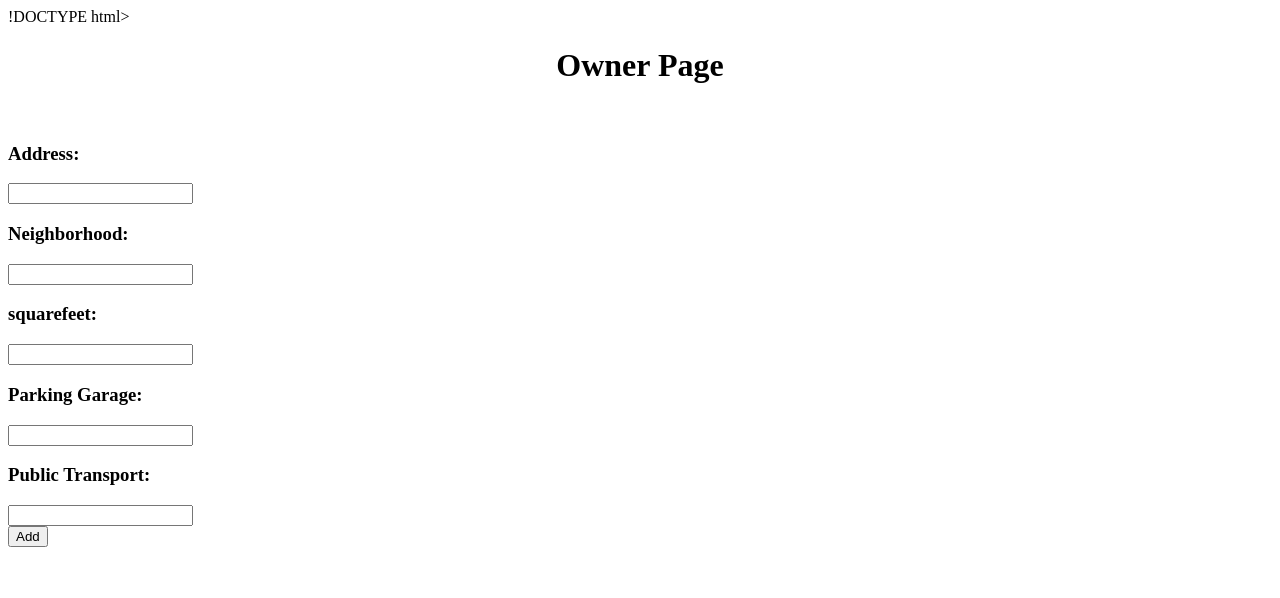
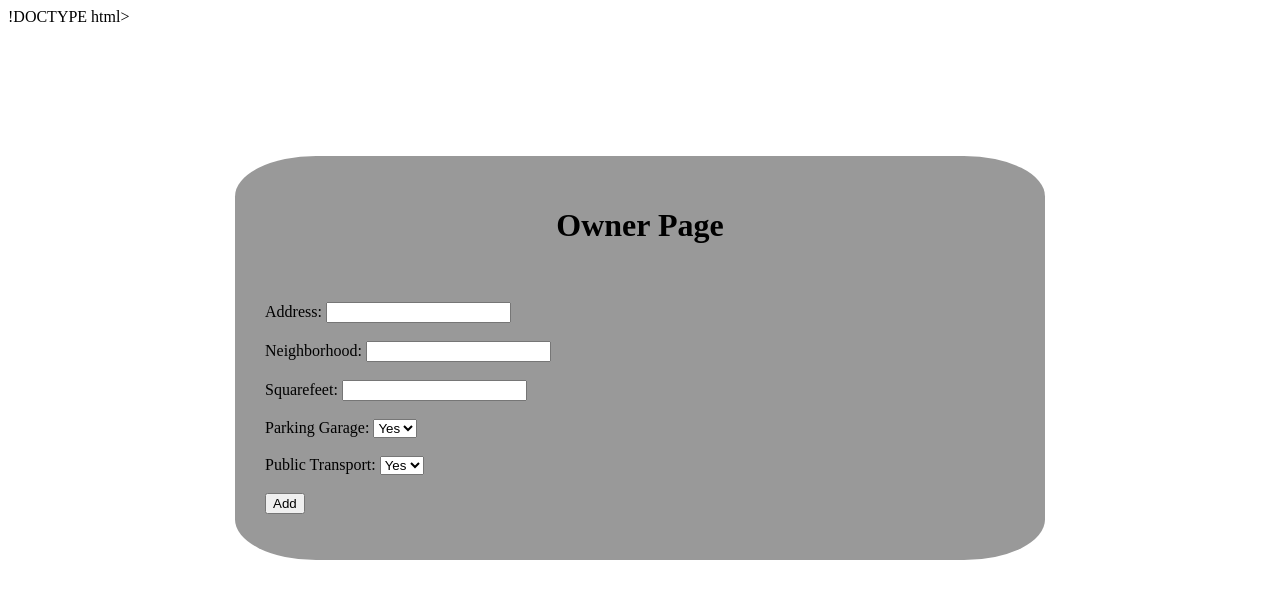
Before and after one commit to Spencer123456780/Shared-Workspace, a website: page Owner.html in a window 1280 px wide. Drawn offline with Linux system fonts and the light colour scheme.

Commit message:
Updated and added node express March 28th

```diff
--- a/CSS.css
+++ b/CSS.css
@@ -2,3 +2,17 @@
 #Titles{
   text-align:center;
 }
+
+.Spacing{
+  margin:auto;
+  margin-top:130px;
+  width: 750px;
+  border-radius: 10%;
+  padding: 30px;
+  background-color:#999999;
+}
+
+#AddButton{
+  margin-left: 80%;
+  width:100px;
+}
--- a/Owner.html
+++ b/Owner.html
@@ -9,31 +9,36 @@
 </head>
 
 <body>
+  <div class="Spacing">
+  <form action = "" method = "POST">
   <h1 id="Titles">Owner Page</h1>
-  <br>
+  <br> <br>
 
-  <h3>Address:</h3>
-  <input type="text" name="Address">
-  <br>
+  Address: <input type="text" name="Address">
+  <br> <br>
 
-  <h3>Neighborhood:</h3>
-  <input type="text" name="neighborhood">
-  <br>
+  Neighborhood: <input type="text" name="Neighborhood">
+  <br> <br>
 
-  <h3>squarefeet:</h3>
-  <input type="text" name="squarefeet">
-  <br>
+  Squarefeet: <input type="text" name="Squarefeet">
+  <br> <br>
 
-  <h3>Parking Garage:</h3>
-  <input type="text" name="Parking_Garage">
-  <br>
+  Parking Garage:
+    <select name="Parking_Garage">
+      <option>Yes</option>
+      <option>No</option>
+    </select>
+  <br> <br>
 
-  <h3>Public Transport:</h3>
-  <input type="text" name="Public_Transport">
-  <br>
+  Public Transport:
+    <select name="Public_Transport">
+      <option>Yes</option>
+      <option>No</option>
+    </select>
+  <br> <br>
 
-  <button type="submit">Add</button>
-
+  <button type="submit" value="submit">Add</button>
+</div>
 </body>
 
 </html>
--- /dev/null
+++ b/package.json
@@ -0,0 +1,5 @@
+{
+  "dependencies": {
+    "express": "^4.17.3"
+  }
+}
```
Also changed, not shown: Index.html (+19 -18 lines), LoginPage.html (+3 -1 lines), OwnerProperties.html (+23 -23 lines), Propertie Modify.html (+6 -2 lines), 1 other file.
